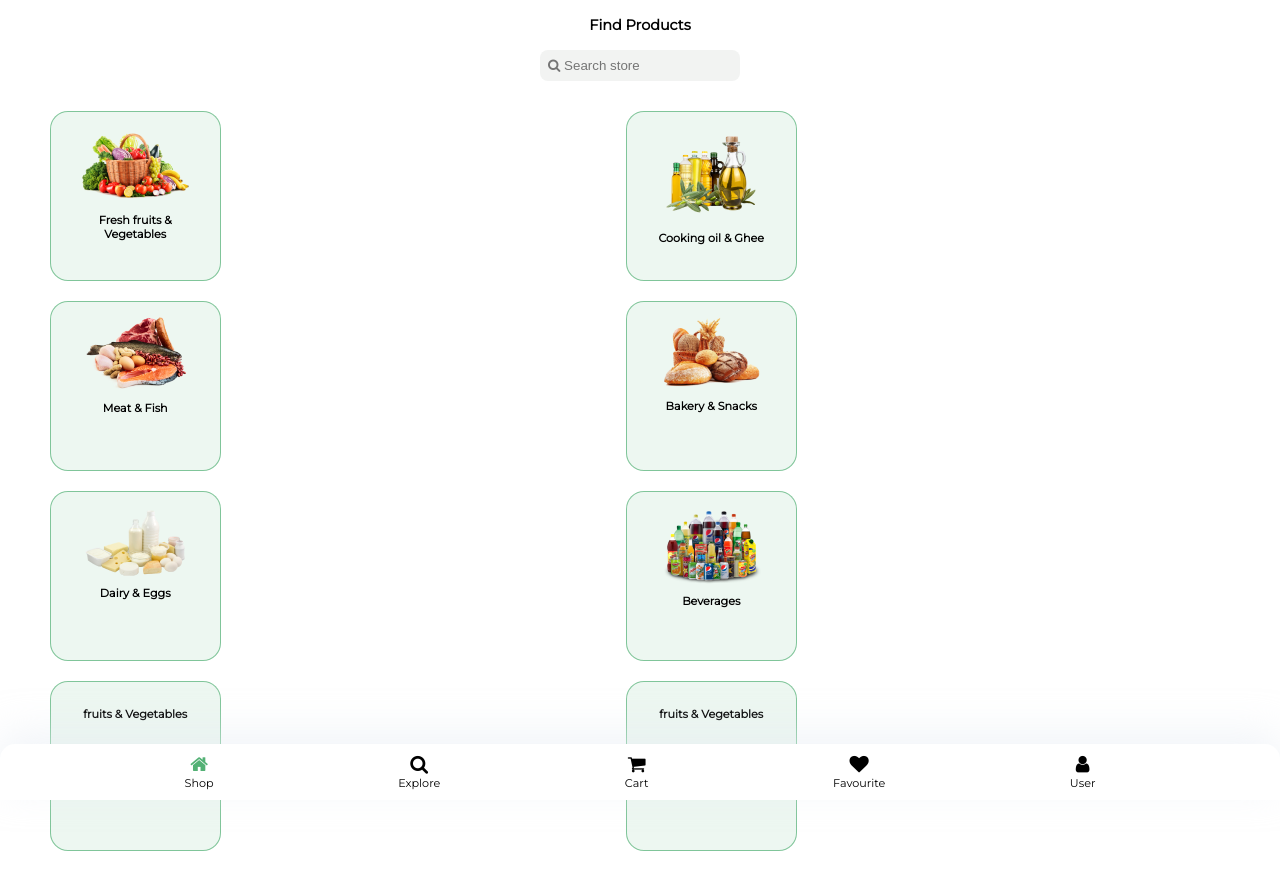
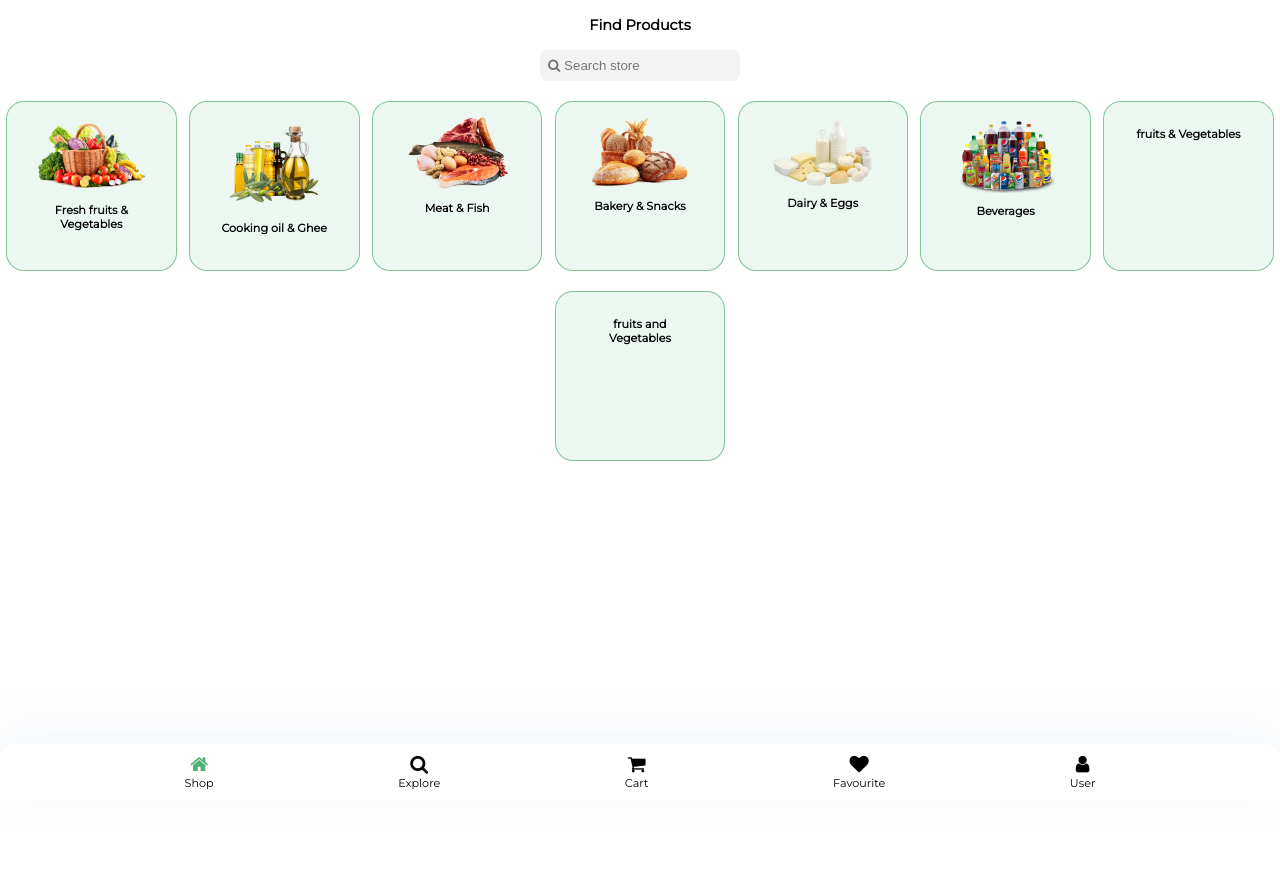
Before and after one commit to RaeNkwocha/E-shop, a React (Create React App) app: page /explore in a window 1280 px wide. Shown: the top 890 px of the page. After the commit the page ends 800 px from the top, so only its background shows below. Built offline with nearby package versions, Linux system fonts and the light colour scheme.

Commit message:
first commit

```diff
--- a/src/Explore.js
+++ b/src/Explore.js
@@ -43,7 +43,7 @@ function Explore() {
             image:""
         },
         {
-            name:"fruits & Vegetables",
+            name:"fruits and Vegetables",
             image:""
         }
     ]
--- a/src/components/Newproducts.js
+++ b/src/components/Newproducts.js
@@ -1,17 +1,21 @@
 import React from 'react';
+import { Link } from 'react-router-dom';
 
 
 function Newproducts({name,image}) {
     return (
-        <div className="new">
-            <article className="new-products">
+        <>
+        <section className="new">
+            <div className="new-products">
                 <div className="img-container">
                     <img src={image}></img>
                 </div>
                 <h5 className="explore">{name}</h5>
 
-            </article>
-        </div>
+            </div>
+        </section>
+
+        </>
     )
 }
 
--- a/src/explore.css
+++ b/src/explore.css
@@ -13,20 +13,29 @@ border-radius: 18px;
 .new-products:nth-child(4n+2){
     background: blue;
 } */
+/* section .new-products div:nth-child(4n+1){
+    background: red;
+}
+section .new-products div:nth-child(4n+2){
+    background: green;
+}
+section div .new-products :nth-child(4n+3){
+    background: blue;
+} */
 .new-display{
-    /* display: flex;
+    display: flex;
   flex-wrap: wrap;
   padding-top: 20px;
-  justify-content: space-between;
-  width: 50%;
-  padding-bottom: 30px; */
-  display: grid;
+  justify-content: space-around;
+  width: 100%;
+  padding-bottom: 30px;
+  /* display: grid;
   grid-template-columns: repeat(2,1fr);
   width: 90vw;
   margin-left: 50px;
   margin-top: 30px;
   margin-bottom: 70px;
-
+   */
 }
 .new{
     margin-bottom: 20px;
```
